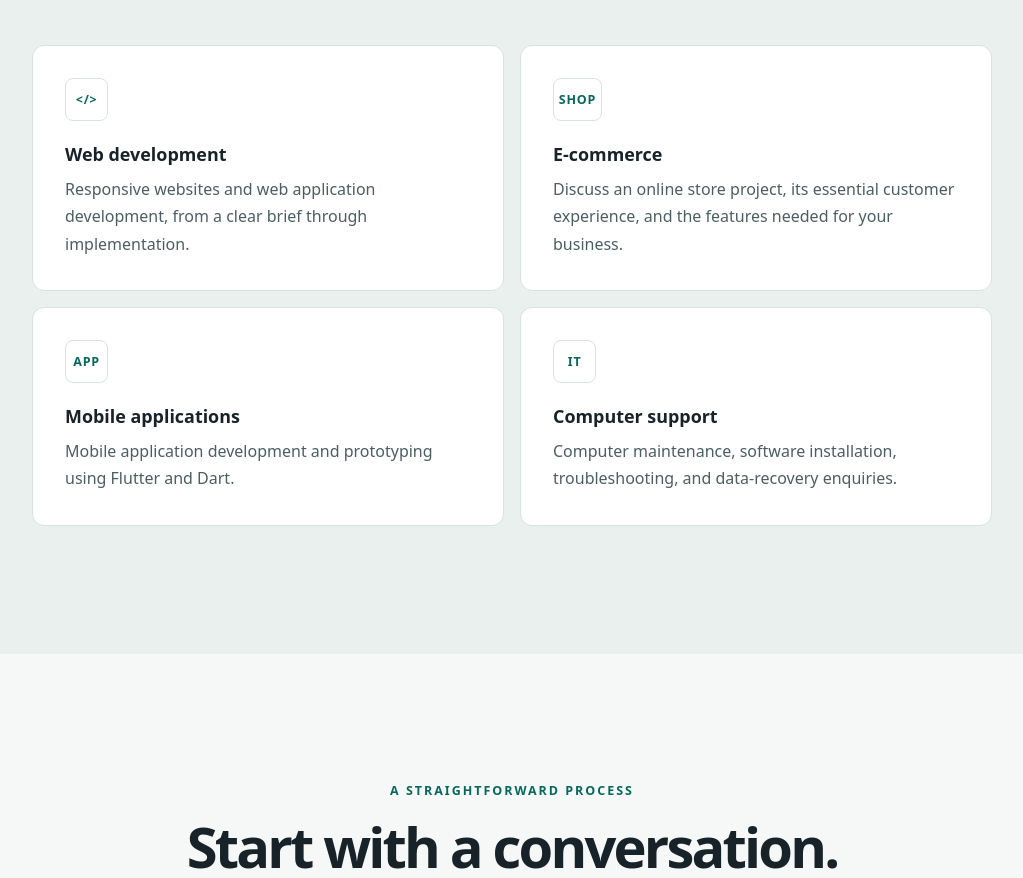
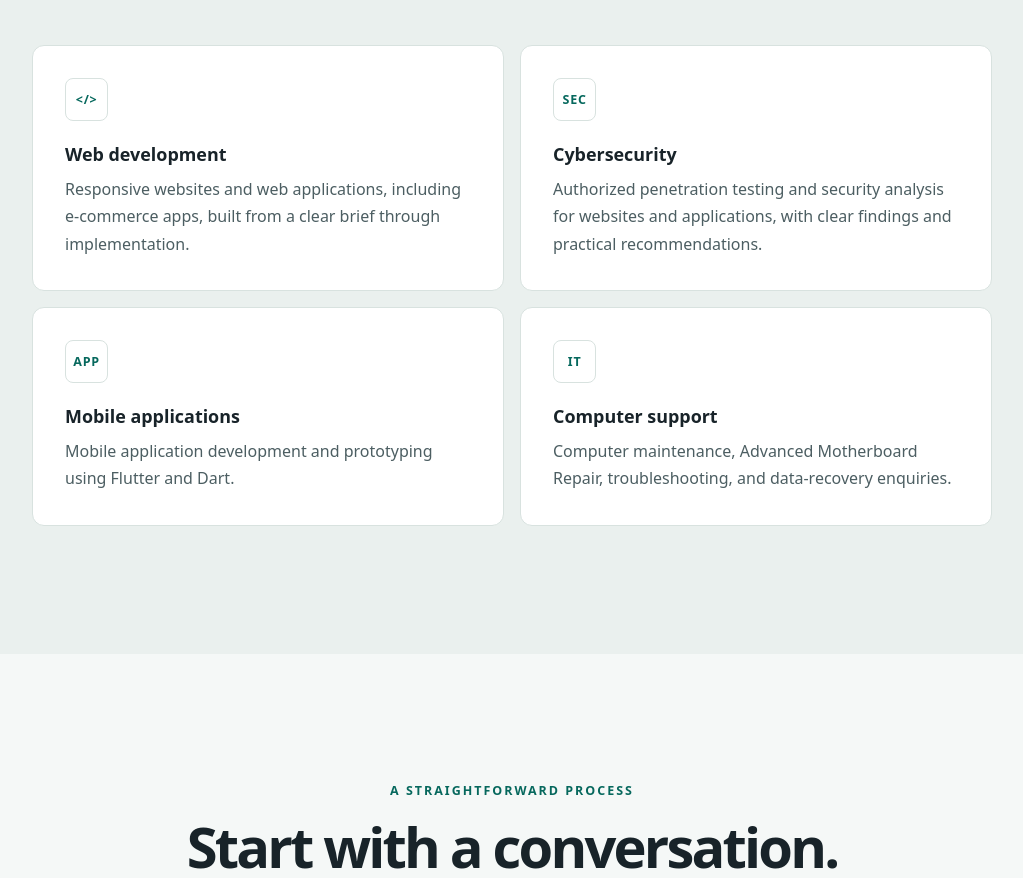
Before and after one commit to oryemaandrew/A-PORTFOLIO-, a plain HTML site: page sales.html in a window 1280 px wide. Shown: the part 1201-2079 px from the top of the page, without its empty margins (128-1151 px from the left). Drawn offline with Linux system fonts and the light colour scheme.

Commit message:
improving on the UI

```diff
--- a/sales.html
+++ b/sales.html
@@ -4,10 +4,10 @@
     <meta charset="UTF-8">
     <meta name="viewport" content="width=device-width, initial-scale=1">
     <meta name="theme-color" content="#10171b">
-    <meta name="description" content="Learn about web, mobile, and computer support services offered by Oryema Andrew in Kampala, Uganda.">
+    <meta name="description" content="Learn about web, mobile, cybersecurity, and computer support services offered by Oryema Andrew in Kampala, Uganda.">
     <meta property="og:type" content="website">
     <meta property="og:title" content="Services | Oryema Andrew">
-    <meta property="og:description" content="Web, mobile, and computer support services by Oryema Andrew in Kampala, Uganda.">
+    <meta property="og:description" content="Web, mobile, cybersecurity, and computer support services by Oryema Andrew in Kampala, Uganda.">
     <title>Services | Oryema Andrew</title>
     <link rel="icon" href="favicon.svg" type="image/svg+xml">
     <link rel="stylesheet" href="style.css">
@@ -60,12 +60,12 @@
                     <article class="service-card">
                         <span class="service-mark" aria-hidden="true">&lt;/&gt;</span>
                         <h3>Web development</h3>
-                        <p>Responsive websites and web application development, from a clear brief through implementation.</p>
+                        <p>Responsive websites and web applications, including e-commerce apps, built from a clear brief through implementation.</p>
                     </article>
                     <article class="service-card">
-                        <span class="service-mark" aria-hidden="true">SHOP</span>
-                        <h3>E-commerce</h3>
-                        <p>Discuss an online store project, its essential customer experience, and the features needed for your business.</p>
+                        <span class="service-mark" aria-hidden="true">SEC</span>
+                        <h3>Cybersecurity</h3>
+                        <p>Authorized penetration testing and security analysis for websites and applications, with clear findings and practical recommendations.</p>
                     </article>
                     <article class="service-card">
                         <span class="service-mark" aria-hidden="true">APP</span>
@@ -75,7 +75,7 @@
                     <article class="service-card">
                         <span class="service-mark" aria-hidden="true">IT</span>
                         <h3>Computer support</h3>
-                        <p>Computer maintenance, software installation, troubleshooting, and data-recovery enquiries.</p>
+                        <p>Computer maintenance, Advanced Motherboard Repair, troubleshooting, and data-recovery enquiries.</p>
                     </article>
                 </div>
             </div>
```
